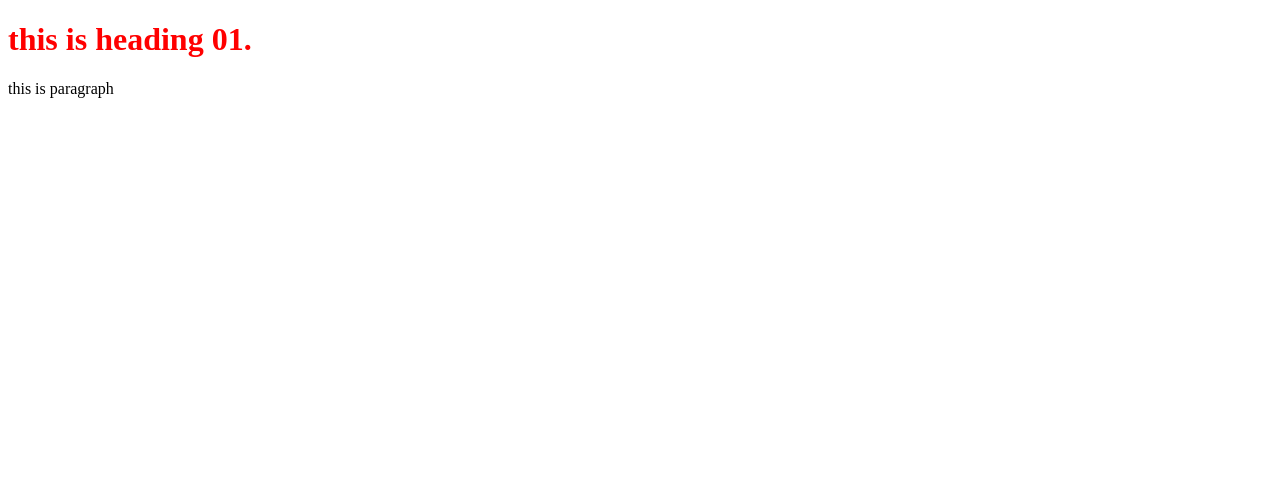
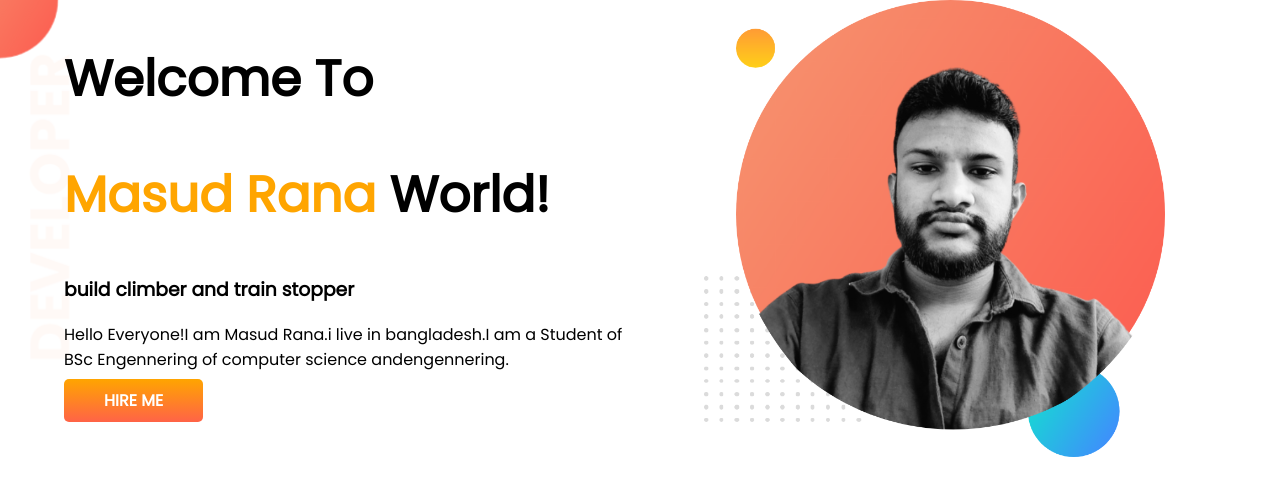
Before and after one commit to masudmolla6/masud-rana-repo, a plain HTML site: page index.html in a window 1280 px wide. Drawn offline with Linux system fonts and the light colour scheme.

Commit message:
top banner added

```diff
--- a/index.html
+++ b/index.html
@@ -1,15 +1,31 @@
 <!DOCTYPE html>
 <html lang="en">
+
 <head>
     <meta charset="UTF-8">
     <meta http-equiv="X-UA-Compatible" content="IE=edge">
     <meta name="viewport" content="width=device-width, initial-scale=1.0">
-    <title>masud rana</title>
+    <title>Masud portfolio</title>
+    <link rel="preconnect" href="https://fonts.googleapis.com">
+    <link rel="preconnect" href="https://fonts.gstatic.com" crossorigin>
+    <link href="https://fonts.googleapis.com/css2?family=Poppins&display=swap" rel="stylesheet">
     <link rel="stylesheet" href="style.css">
 </head>
+
 <body>
-    <h1>this is heading 01.</h1>
-    <p>this is paragraph</p>
+    <section class="top-banner">
+        <div class="half-width">
+            <h1>Welcome To</h1>
+            <h1><span class="orange-color">Masud Rana</span> World!</h1>
+            <h3>build climber and train stopper</h3>
+            <p>Hello Everyone!I am Masud Rana.i live in bangladesh.I am a Student of BSc Engennering of computer science
+                andengennering.</p>
+            <a class="link-button" target="_blank" href="https://web.facebook.com/?_rdc=1&_rdr">HIRE ME</a>
+        </div>
+        <div class="half-width">
+            <img src="images/my-bg3.png" alt="">
+        </div>
+    </section>
+</body>
 
-</body>
 </html>
--- a/style.css
+++ b/style.css
@@ -1,3 +1,39 @@
-h1{
-    color: red;
+body {
+    font-family: 'Poppins', sans-serif;
+    margin: 0;
 }
+
+h1 {
+    font-size: 50px;
+}
+
+.orange-color {
+    color: orange;
+}
+
+section {
+    display: flex;
+}
+
+.half-width {
+    width: 50%;
+    padding-left: 5%;
+}
+
+.half-width img {
+    width: 80%;
+}
+
+.link-button {
+    text-decoration: none;
+    background-image: linear-gradient(orange, tomato);
+    padding: 10px 40px;
+    border-radius: 5px;
+    color: white;
+    font-weight: 700;
+}
+
+.top-banner {
+    background-image: url(images/top-banner.png);
+    background-repeat: no-repeat;
+}
```
Also changed, not shown: images/my-bg3.png (added).
